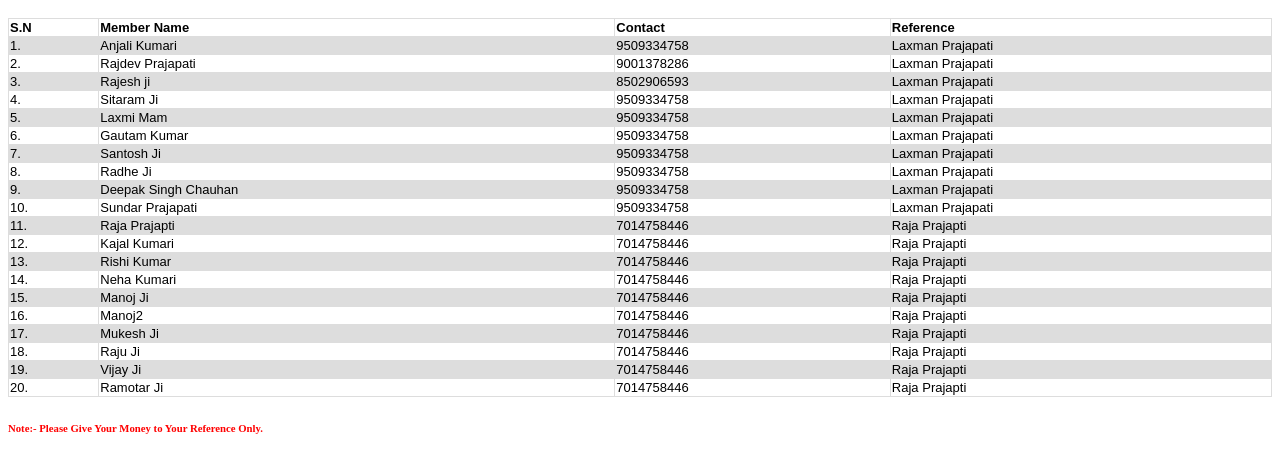
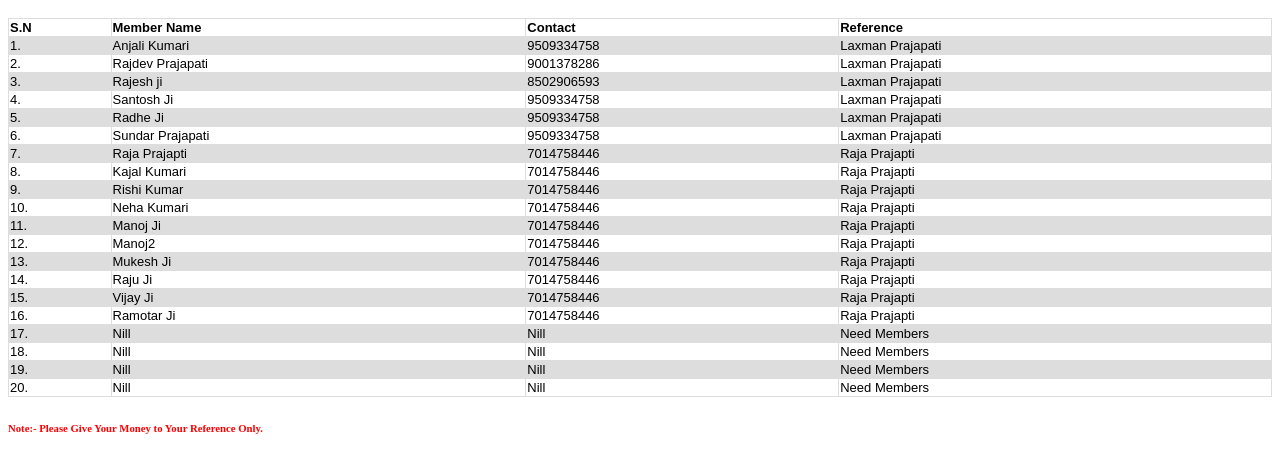
Before and after one commit to RajaPrjapati/demo, a plain HTML site: page MemberDetails.html in a window 1280 px wide. Shown: the part 49-522 px from the top of the page. Drawn offline with Linux system fonts and the light colour scheme.

Commit message:
Update MemberDetails.html

```diff
--- a/MemberDetails.html
+++ b/MemberDetails.html
@@ -55,105 +55,105 @@
   </tr>
   <tr>
     <td>4.</td>
-    <td>Sitaram Ji</td>
+    <td>Santosh Ji</td>
     <td>9509334758</td>
     <td>Laxman Prajapati</td>
   </tr>
   <tr>
     <td>5.</td>
-    <td>Laxmi Mam</td>
+    <td>Radhe Ji </td>
     <td>9509334758</td>
     <td>Laxman Prajapati</td>
   </tr>
   <tr>
     <td>6.</td>
-    <td>Gautam Kumar</td>
+    <td>Sundar Prajapati</td>
     <td>9509334758</td>
     <td>Laxman Prajapati</td>
   </tr>
   <tr>
     <td>7.</td>
-    <td>Santosh Ji</td>
-    <td>9509334758</td>
-    <td>Laxman Prajapati</td>
-  </tr>
-  <tr>
-    <td>8.</td>
-    <td>Radhe Ji </td>
-    <td>9509334758</td>
-    <td>Laxman Prajapati</td>
-  </tr>
-  <tr>
-    <td>9.</td>
-    <td>Deepak Singh Chauhan</td>
-    <td>9509334758</td>
-    <td>Laxman Prajapati</td>
-  </tr>
-  <tr>
-    <td>10.</td>
-    <td>Sundar Prajapati</td>
-    <td>9509334758</td>
-    <td>Laxman Prajapati</td>
-  </tr>
-  <tr>
-    <td>11.</td>
     <td>Raja Prajapti</td>
    <td>7014758446</td>
     <td>Raja Prajapti</td>
   </tr>
   <tr>
-    <td>12.</td>
+    <td>8.</td>
     <td>Kajal Kumari</td>
    <td>7014758446</td>
     <td>Raja Prajapti</td>
   </tr>
   <tr>
-    <td>13.</td>
+    <td>9.</td>
     <td>Rishi Kumar</td>
    <td>7014758446</td>
     <td>Raja Prajapti</td>
   </tr>
   <tr>
-    <td>14.</td>
+    <td>10.</td>
     <td>Neha Kumari</td>
     <td>7014758446</td>
     <td>Raja Prajapti</td>
   </tr>
   <tr>
-    <td>15.</td>
+    <td>11.</td>
     <td>Manoj Ji</td>
    <td>7014758446</td>
     <td>Raja Prajapti</td>
   </tr>
   <tr>
-    <td>16.</td>
+    <td>12.</td>
     <td>Manoj2</td>
    <td>7014758446</td>
     <td>Raja Prajapti</td>
   </tr>
   <tr>
-    <td>17.</td>
+    <td>13.</td>
     <td>Mukesh Ji</td>
    <td>7014758446</td>
     <td>Raja Prajapti</td>
   </tr>
   <tr>
-    <td>18.</td>
+    <td>14.</td>
     <td>Raju Ji</td>
    <td>7014758446</td>
     <td>Raja Prajapti</td>
   </tr>
   <tr>
-    <td>19.</td>
+    <td>15.</td>
     <td>Vijay Ji</td>
     <td>7014758446</td>
     <td>Raja Prajapti</td>
   </tr>
   <tr>
-    <td>20.</td>
+    <td>16.</td>
     <td>Ramotar Ji</td>
     <td>7014758446</td>
     <td>Raja Prajapti</td>
+  </tr>
+  <tr>
+    <td>17.</td>
+    <td>Nill</td>
+    <td>Nill</td>
+    <td>Need Members</td>
+  </tr>
+     <tr>
+    <td>18.</td>
+    <td>Nill</td>
+    <td>Nill</td>
+    <td>Need Members</td>
+  </tr>
+     <tr>
+    <td>19.</td>
+    <td>Nill</td>
+    <td>Nill</td>
+    <td>Need Members</td>
+  </tr>
+     <tr>
+    <td>20.</td>
+    <td>Nill</td>
+    <td>Nill</td>
+    <td>Need Members</td>
   </tr>
 </table>
     <h6 style="color:red;">Note:- Please Give Your Money to Your Reference Only.</h6>
```
